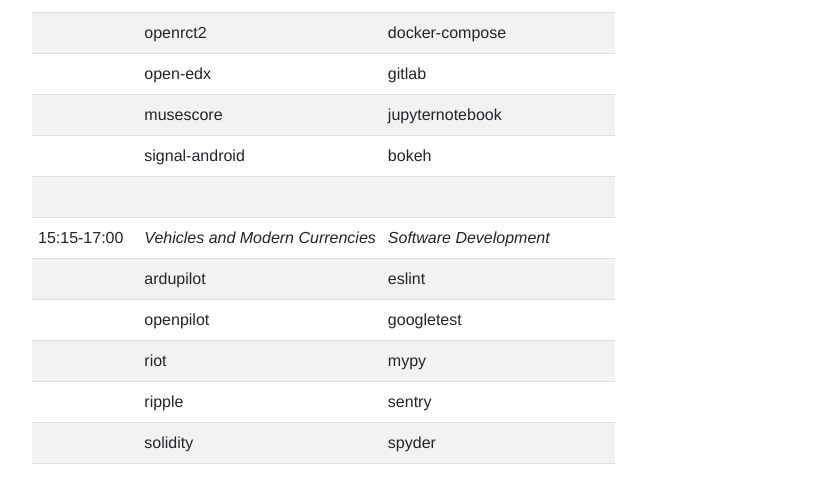
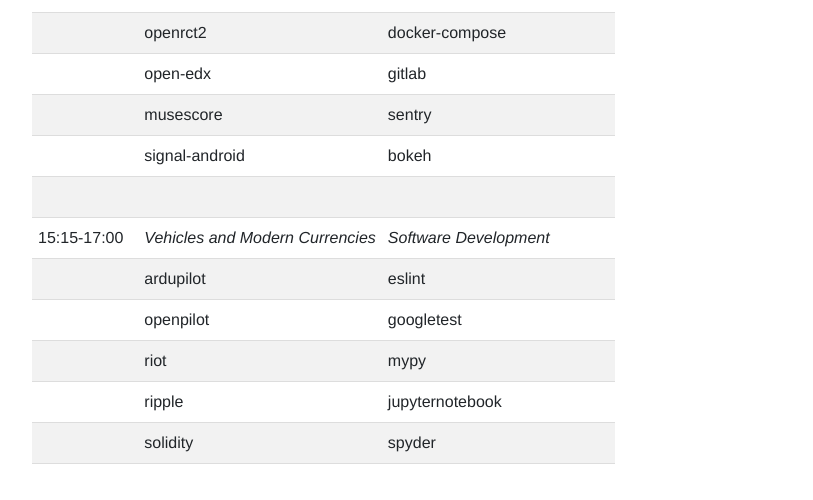
Before and after one commit to SERG-Delft/delftswa, a Jekyll site: the page built from 2020/presentation-day.md, in a window 1280 px wide. Shown: the part 867-1367 px from the top of the page, without its empty margins (224-1037 px from the left). Built offline with Jekyll 4.4.1, drawn with Linux system fonts in a browser that asks for light colours.

```diff
--- a/2020/presentation-day.md
+++ b/2020/presentation-day.md
@@ -18,12 +18,12 @@ layout: tud
 |               | blender                          | ansible                         |
 |               | openrct2                         | docker-compose                  |
 |               | open-edx                         | gitlab                          |
-|               | musescore                        | jupyternotebook                 |
+|               | musescore                        | sentry                          |
 |               | signal-android                   | bokeh                           |
 |               |                                  |                                 |
 | 15:15-17:00   | _Vehicles and Modern Currencies_ | _Software Development_          |
 |               | ardupilot                        | eslint                          |
 |               | openpilot                        | googletest                      |
 |               | riot                             | mypy                            |
-|               | ripple                           | sentry                          |
+|               | ripple                           | jupyternotebook                 |
 |               | solidity                         | spyder                          |
```
